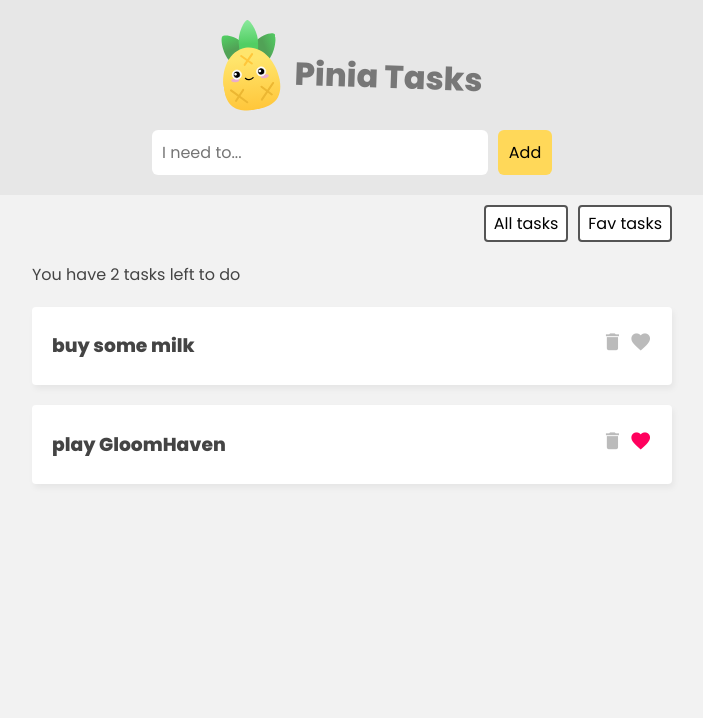
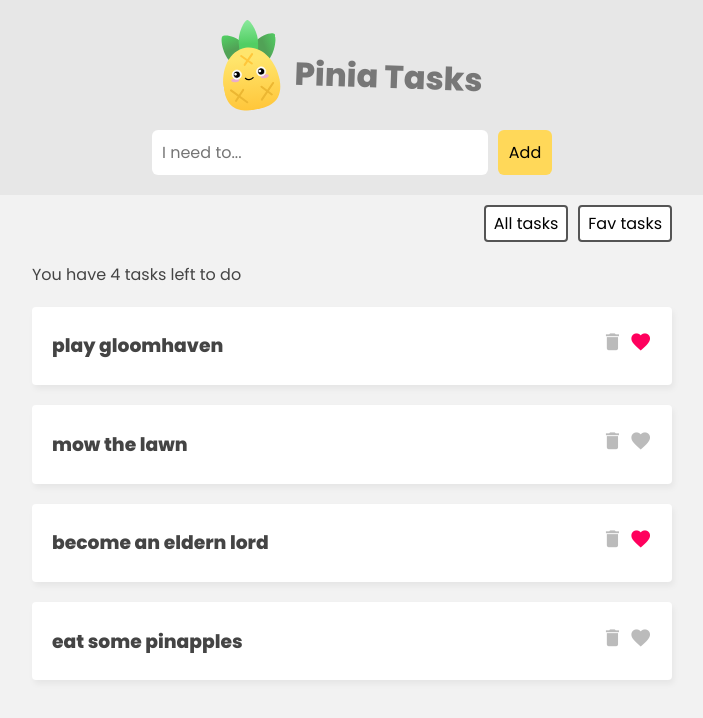
Before and after one commit to 409915016/vue-with-pinia-simple, a Vue app: page / in a window 1280 px wide. Shown: the top 718 px of the page, without its empty margins (288-991 px from the left). Built offline with nearby package versions, Linux system fonts and the light colour scheme; data requests are answered from the project's data file.

Commit message:
feat: fetching data from api

```diff
--- /dev/null
+++ b/data/db.json
@@ -0,0 +1,24 @@
+{
+    "tasks": [
+        {
+            "id": 1,
+            "title": "play gloomhaven",
+            "isFav": true
+        },
+        {
+            "id": 2,
+            "title": "mow the lawn",
+            "isFav": false
+        },
+        {
+            "title": "become an eldern lord",
+            "isFav": true,
+            "id": 3
+        },
+        {
+            "title": "eat some pinapples",
+            "isFav": false,
+            "id": 4
+        }
+    ]
+}
--- a/src/App.vue
+++ b/src/App.vue
@@ -13,6 +13,8 @@
             <button @click="filter = 'all'">All tasks</button>
             <button @click="filter = 'favs'">Fav tasks</button>
         </nav>
+
+        <div class="loading" v-if="taskStore.loading">Loading tasks...</div>
 
         <div class="task-list" v-if="filter === 'all'">
             <p>You have {{ taskStore.totalCount }} tasks left to do</p>
@@ -39,6 +41,7 @@
         components: { TaskDetails, TaskFrom },
         setup(){
             const taskStore = useTaskStore()
+            taskStore.getTasks()
             const filter = ref('all')
             return { taskStore, filter }
         }
--- a/src/assets/main.css
+++ b/src/assets/main.css
@@ -109,3 +109,14 @@
   color: #555;
   font-size: 1em;
 }
+
+/* loading state */
+.loading {
+  max-width: 640px;
+  border: 1px solid #ffd859;
+  background: #ffe9a0;
+  color: #3a3a3a;
+  padding: 5px 0;
+  text-align: center;
+  margin: 30px auto;
+}
--- a/src/stores/TaskStore.js
+++ b/src/stores/TaskStore.js
@@ -2,11 +2,7 @@
 
 export const useTaskStore = defineStore('taskStore', {
     state: () => ({
-        tasks: [
-            {id: 1, title: 'buy some milk', isFav: false},
-            {id: 2, title: 'play GloomHaven', isFav: true}
-        ],
-        name: 'Mather'
+        tasks: [],
     }),
     getters: {
         favs() {
@@ -22,6 +18,13 @@
         }
     },
     actions: {
+        async getTasks(){
+            this.loading = true
+            const res = await fetch('//localhost:3000/tasks')
+            const data = await res.json()
+            this.tasks = data
+            this.loading = false
+        },
         addTask(task) {
             this.tasks.push(task)
         },
```
